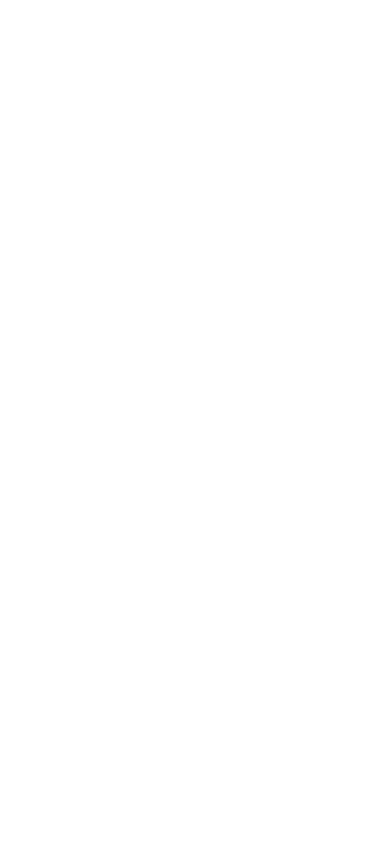
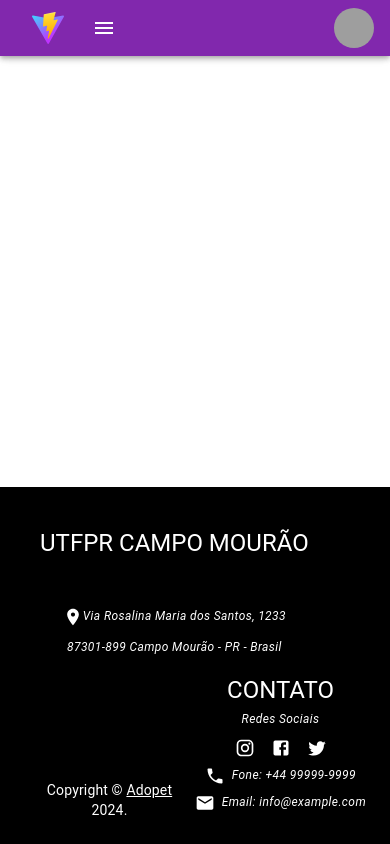
Before and after one commit to Victor-Briganti/PIFrontend, a React (Vite) app in the folder adopet_frontend/: page /about in a window 390 px wide. Before the commit this address had no page. Built offline with nearby package versions, Linux system fonts and the light colour scheme; grey boxes are pictures that could not be loaded.

Commit message:
[Footer][Header]Links Header e itens Footer Corrigidos links dos menus dropdown do Header e responsividade dos itens do Footer.

```diff
--- a/adopet_frontend/src/App.tsx
+++ b/adopet_frontend/src/App.tsx
@@ -5,6 +5,7 @@
 import ChangePassword from "./components/ChangePassword";
 import Delete from "./components/Delete";
 import Home from "./components/Home";
+import About from "./components/About";
 import Animals from "./components/AnimalGrid";
 import "./App.css";
 import { BrowserRouter as Router, Route, Routes } from "react-router-dom";
@@ -26,6 +27,7 @@
             <Route path="/delete" element={<Delete />}></Route>
             <Route path="/animals" element={<Animals />}></Route>
             <Route path="/" element={<Home />}></Route>
+            <Route path="/about" element={<About />}></Route>
           </Routes>
         </Router>
       </div>
--- /dev/null
+++ b/adopet_frontend/src/components/About.tsx
@@ -0,0 +1,26 @@
+import * as React from "react";
+import * as MuiMaterial from "@mui/material";
+import Header from "./Header";
+import Footer from "./Footer";
+
+export default function About() {
+  return (
+    <MuiMaterial.Box
+      component="main"
+      display={"flex"}
+      justifyContent={"center"}
+      flexDirection={"column"}
+      height={"100vh"}
+    >
+      <MuiMaterial.CssBaseline />
+      <Header />
+      <MuiMaterial.Box
+        className="content"
+        flexGrow={1}
+        overflow={"scroll"}
+        paddingY={10}
+      ></MuiMaterial.Box>
+      <Footer />
+    </MuiMaterial.Box>
+  );
+}
--- a/adopet_frontend/src/components/Footer.tsx
+++ b/adopet_frontend/src/components/Footer.tsx
@@ -1,12 +1,20 @@
 import * as React from "react";
-import Paper from "@mui/material/Paper";
-import Grid from "@mui/material/Grid";
-
+import * as MuiMaterial from "@mui/material";
+import Copyright from "./CopyRight";
+import {
+  Email,
+  Facebook,
+  Instagram,
+  LocationOn,
+  Phone,
+  Twitter,
+} from "@mui/icons-material";
 export default function Footer() {
   return (
-    <Grid
+    <MuiMaterial.Grid
       container
       spacing={2}
+      alignItems={"end"}
       sx={{
         position: "static",
         bottom: "0%",
@@ -16,18 +24,119 @@
         width: "100%",
       }}
     >
-      <Grid item xs={8}>
-        <Paper>xs=8</Paper>
-      </Grid>
-      <Grid item xs={4}>
-        <Paper>xs=4</Paper>
-      </Grid>
-      <Grid item xs={4}>
-        <Paper>xs=4</Paper>
-      </Grid>
-      <Grid item xs={8}>
-        <Paper>xs=8</Paper>
-      </Grid>
-    </Grid>
+      <MuiMaterial.Grid item xs={"auto"} color={"HighlightText"}>
+        <MuiMaterial.Typography
+          variant="h5"
+          component={"strong"}
+          color="inherit"
+          noWrap
+        >
+          UTFPR CAMPO MOURÃO
+        </MuiMaterial.Typography>
+        <br />
+        <br />
+        <br />
+        <MuiMaterial.Typography
+          variant="caption"
+          component={"i"}
+          color="inherit"
+          noWrap
+        >
+          <div
+            style={{
+              display: "flex",
+              flexDirection: "row",
+              justifyContent: "center",
+            }}
+          >
+            <div>
+              <LocationOn fontSize="small" />
+            </div>
+            <div>Via Rosalina Maria dos Santos, 1233</div>
+          </div>
+        </MuiMaterial.Typography>
+        <MuiMaterial.Typography
+          variant="caption"
+          component={"i"}
+          color="inherit"
+          noWrap
+        >
+          87301-899 Campo Mourão - PR - Brasil
+        </MuiMaterial.Typography>
+      </MuiMaterial.Grid>
+      <MuiMaterial.Grid item xs flexGrow={1}>
+        <Copyright color={"HighlightText"} />
+      </MuiMaterial.Grid>
+      <MuiMaterial.Grid item xs={"auto"} color={"HighlightText"}>
+        <MuiMaterial.Typography
+          variant="h5"
+          component={"strong"}
+          color="inherit"
+          noWrap
+        >
+          CONTATO
+        </MuiMaterial.Typography>
+        <br />
+        <MuiMaterial.Typography
+          variant="caption"
+          component={"i"}
+          color="inherit"
+          noWrap
+        >
+          Redes Sociais
+        </MuiMaterial.Typography>
+        <br />
+        <MuiMaterial.Typography variant="caption" color="inherit" noWrap>
+          <MuiMaterial.IconButton color="inherit">
+            <Instagram fontSize="small" />
+          </MuiMaterial.IconButton>
+          <MuiMaterial.IconButton color="inherit">
+            <Facebook fontSize="small" />
+          </MuiMaterial.IconButton>
+          <MuiMaterial.IconButton color="inherit">
+            <Twitter fontSize="small" />
+          </MuiMaterial.IconButton>
+        </MuiMaterial.Typography>
+        <br />
+        <MuiMaterial.Typography
+          variant="caption"
+          component={"i"}
+          color="inherit"
+          noWrap
+        >
+          <div
+            style={{
+              display: "flex",
+              flexDirection: "row",
+              justifyContent: "center",
+            }}
+          >
+            <div>
+              <Phone fontSize="small" />
+            </div>
+            <div>&nbsp; Fone: +44 99999-9999</div>
+          </div>
+        </MuiMaterial.Typography>
+        <MuiMaterial.Typography
+          variant="caption"
+          component={"i"}
+          color="inherit"
+          noWrap
+        >
+          <div
+            style={{
+              display: "flex",
+              flexDirection: "row",
+              justifyContent: "center",
+            }}
+          >
+            <div>
+              <Email fontSize="small" />
+            </div>
+            <div>&nbsp; Email: info@example.com</div>
+          </div>
+        </MuiMaterial.Typography>
+      </MuiMaterial.Grid>
+    </MuiMaterial.Grid>
   );
 }
--- a/adopet_frontend/src/components/Header.tsx
+++ b/adopet_frontend/src/components/Header.tsx
@@ -38,7 +38,7 @@
           <MuiMaterial.Button href="/">
             <img
               // Imagem da logo
-              src={`./public/vite.svg?w=164&h=164&fit=crop&auto=format`}
+              src={`/public/vite.svg?w=164&h=164&fit=crop&auto=format`}
               loading="lazy"
             />
             <MuiMaterial.Typography
@@ -91,10 +91,21 @@
               }}
             >
               {pages.map((page) => (
-                <MuiMaterial.MenuItem key={page} onClick={handleCloseNavMenu}>
-                  <MuiMaterial.Typography textAlign="center">
+                <MuiMaterial.MenuItem
+                  sx={{ padding: "0px" }}
+                  key={page}
+                  onClick={handleCloseNavMenu}
+                >
+                  <MuiMaterial.Link
+                    textAlign="center"
+                    href={pageLink[pages.indexOf(page)]}
+                    width={"100%"}
+                    sx={{ px: "14px" }}
+                    underline="none"
+                    color={"textPrimary"}
+                  >
                     {page}
-                  </MuiMaterial.Typography>
+                  </MuiMaterial.Link>
                 </MuiMaterial.MenuItem>
               ))}
             </MuiMaterial.Menu>
@@ -117,7 +128,7 @@
             <MuiMaterial.Tooltip title="Configurações de Usuário">
               <IconButton onClick={handleOpenUserMenu} sx={{ p: 0 }}>
                 <MuiMaterial.Avatar
-                  alt="Augusto"
+                  alt="User Avatar"
                   //   imagem do usuário
                   src="/static/images/avatar/2.jpg"
                 />
@@ -141,13 +152,19 @@
             >
               {settings.map((setting) => (
                 <MuiMaterial.MenuItem
+                  sx={{ padding: "0px" }}
                   key={setting}
-                  href={settingLink[settings.indexOf(setting)]}
                   onClick={handleCloseUserMenu}
                 >
-                  <MuiMaterial.Typography textAlign="center">
+                  <MuiMaterial.Link
+                    textAlign="center"
+                    sx={{ px: "14px" }}
+                    href={settingLink[settings.indexOf(setting)]}
+                    underline="none"
+                    color={"textPrimary"}
+                  >
                     {setting}
-                  </MuiMaterial.Typography>
+                  </MuiMaterial.Link>
                 </MuiMaterial.MenuItem>
               ))}
             </MuiMaterial.Menu>
--- a/adopet_frontend/src/components/Home.tsx
+++ b/adopet_frontend/src/components/Home.tsx
@@ -1,5 +1,6 @@
 import * as React from "react";
 import * as MuiMaterial from "@mui/material";
+// import { MuiMaterial.Box } from "@mui/material";
 import Header from "./Header";
 // import Copyright from "./CopyRight";
 import Footer from "./Footer";
@@ -89,7 +90,6 @@
         </MuiMaterial.Box>
       </MuiMaterial.Box>
       <Footer />
-      {/* <Copyright /> */}
     </MuiMaterial.Box>
   );
 }
```
Also changed, not shown: adopet_frontend/src/index.css (line endings or trailing spaces).
